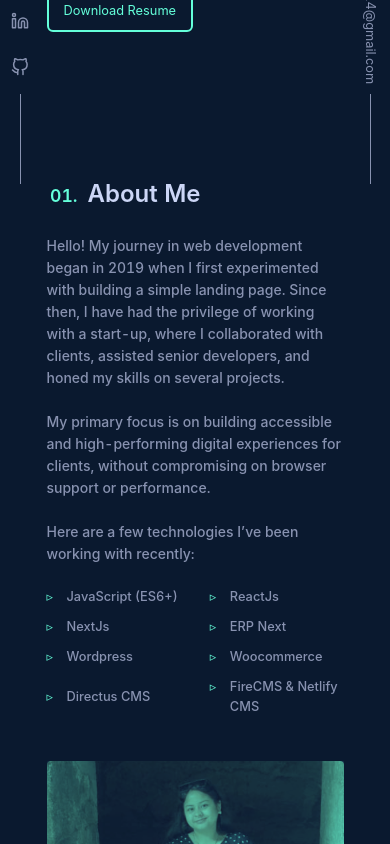
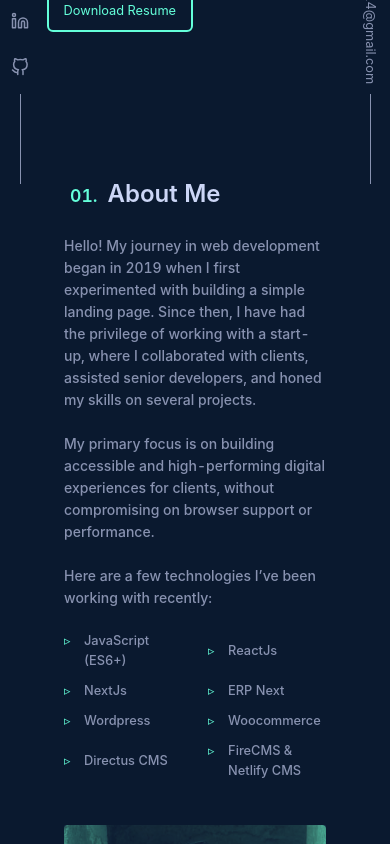
Before and after one commit to KavitaR45/Simple-Portfolio, a Next.js app: page / in a window 390 px wide. Shown: the part 660-1504 px from the top of the page. Built offline with nearby package versions, Linux system fonts and the light colour scheme.

Commit message:
padding fix

```diff
--- a/styles/globals.css
+++ b/styles/globals.css
@@ -31,6 +31,10 @@ body section {
     padding-right: 25px !important;
     padding-left: 25px !important;
   }
+  #about,#contact{
+    padding-right: 45px !important;
+    padding-left: 45px !important;
+  }
 }
 
 a {
```
